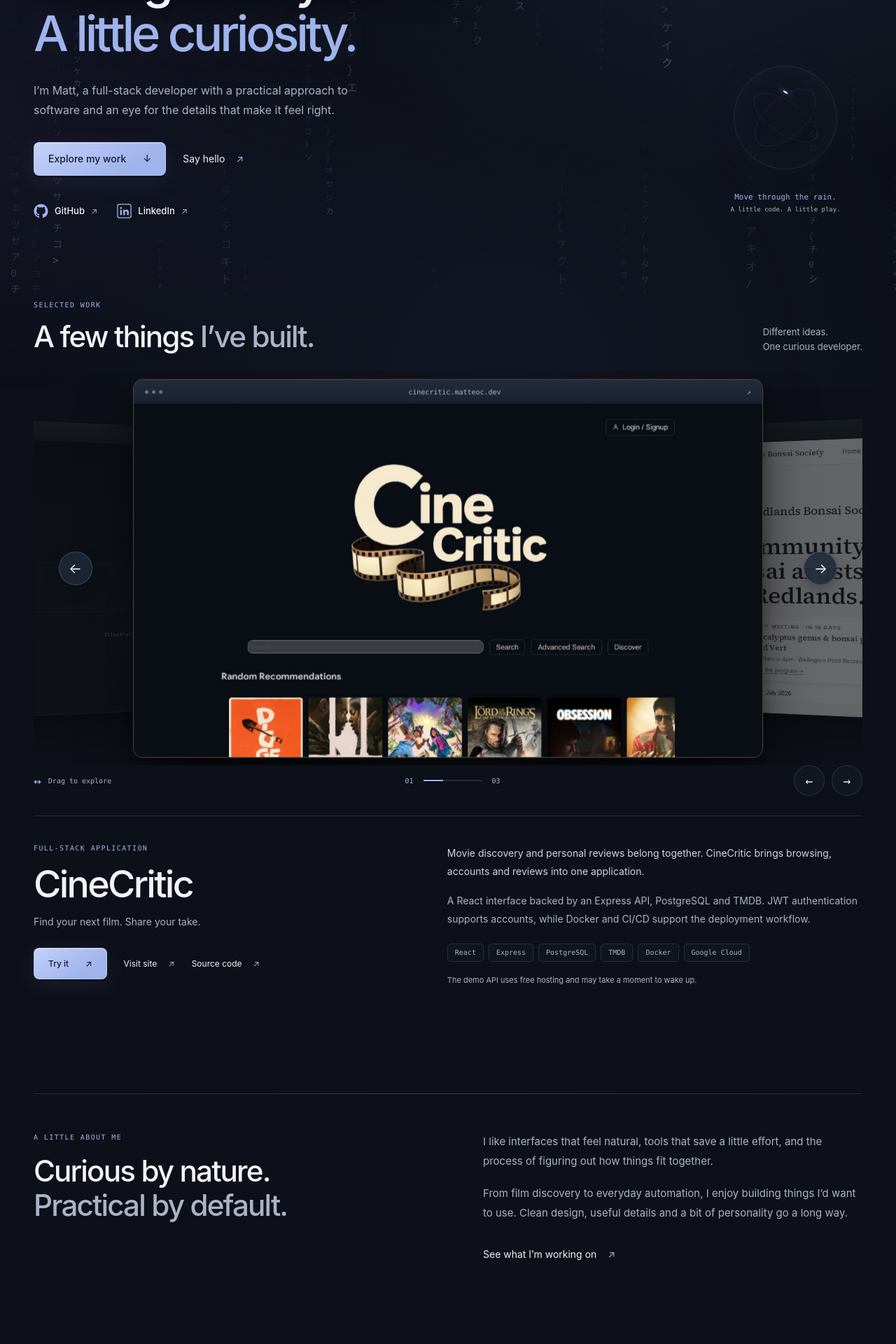
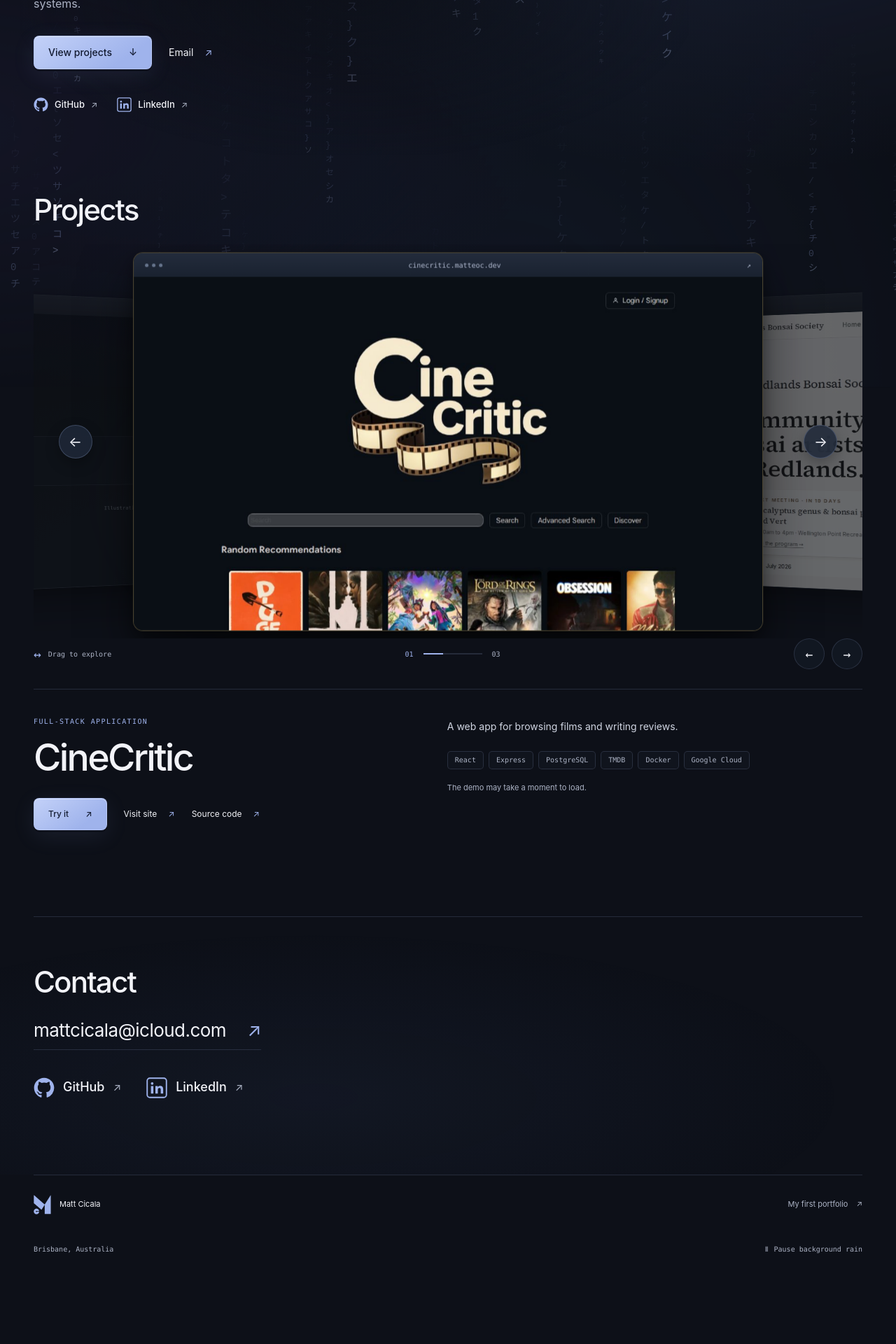
Before and after one commit to vetematts/Portfolio, a Next.js app: page / in a window 1280 px wide. Shown: the part 380-2300 px from the top of the page at 70% size. After the commit the page ends 2207 px from the top, so only its background shows below. Built offline with nearby package versions, Linux system fonts and the light colour scheme.

Commit message:
Simplify page text and remove repeated taglines

```diff
--- a/src/app/globals.css
+++ b/src/app/globals.css
@@ -261,10 +261,6 @@
   line-height: 1.08;
   text-shadow: 0 4px 30px #080b16b3;
 }
-h1 > span {
-  color: var(--accent);
-  text-shadow: 0 0 45px #9fb3ec24;
-}
 .hero-description {
   max-width: 490px;
   margin-top: 29px;
@@ -283,9 +279,8 @@
   display: flex;
   flex-direction: column;
   align-items: center;
-  justify-content: space-between;
+  justify-content: flex-start;
   align-self: stretch;
-  gap: 48px;
   padding-top: 48px;
 }
 .hero-name-prompt {
@@ -418,61 +413,15 @@
     opacity: 0;
   }
 }
-.hero-atmosphere-note {
-  display: flex;
-  flex-direction: column;
-  align-items: center;
-  gap: 30px;
-  padding-bottom: 16px;
-  color: var(--accent);
-  font: 11px/1.8 var(--font-mono);
-  text-align: center;
-}
-.hero-atmosphere-note small {
-  display: block;
-  font-size: 9px;
-  color: var(--muted);
-}
-.ambient-orbit {
-  display: block;
-  position: relative;
-  width: 148px;
-  height: 148px;
-  border-radius: 50%;
-  border: 1px solid #9fb3ec24;
-  box-shadow:
-    inset 0 0 50px #9fb3ec0b,
-    0 0 60px #9fb3ec08;
-  animation: orbit-spin 24s linear infinite;
-}
-.ambient-orbit i {
-  position: absolute;
-  inset: 20px;
-  border: 1px solid #9fb3ec20;
-  border-radius: 50%;
-  transform: rotateX(60deg) rotateY(30deg);
-}
-.ambient-orbit i:nth-child(2) {
-  transform: rotateX(-50deg) rotateY(35deg);
-}
-.ambient-orbit i:nth-child(3) {
-  inset: -3px;
-  border: 0;
-  background: radial-gradient(circle at 50% 2%, #cbd8ff 0 3px, transparent 4px);
-  filter: drop-shadow(0 0 7px #9fb3ec);
-}
 h2 {
   font-size: clamp(30px, 3.3vw, 44px);
   font-weight: 500;
   line-height: 1.15;
   letter-spacing: -0.045em;
 }
-h2 > span {
-  color: var(--muted);
-}
 .work-section {
   max-width: 1400px;
-  padding-bottom: 115px;
+  padding-bottom: 85px;
 }
 .section-heading {
   display: flex;
@@ -484,11 +433,7 @@
   margin-inline: auto;
 }
 .section-heading h2 {
-  margin-top: 14px;
-}
-.section-heading > p {
-  font-size: 13px;
-  color: var(--muted);
+  margin-top: 0;
 }
 .project-carousel {
   --project-glow: 154, 134, 83;
@@ -719,10 +664,6 @@
   letter-spacing: -0.05em;
   margin-block: 10px;
 }
-.project-tagline {
-  font-size: 14px;
-  color: var(--muted);
-}
 .project-links {
   display: flex;
   flex-wrap: wrap;
@@ -870,10 +811,6 @@
   font-size: 14px;
   line-height: 1.85;
 }
-.carousel-project-copy > p + p {
-  color: var(--muted);
-  margin-top: 16px;
-}
 .stack-list {
   display: flex;
   flex-wrap: wrap;
@@ -1031,36 +968,6 @@
   font-size: 9px;
   color: #8997ae;
 }
-.about-section {
-  display: grid;
-  grid-template-columns: 1fr 1fr;
-  gap: 100px;
-  padding-block: 55px 110px;
-  position: relative;
-}
-.about-section::before {
-  content: "";
-  position: absolute;
-  top: 0;
-  left: 48px;
-  right: 48px;
-  height: 1px;
-  background: linear-gradient(90deg, var(--line), #9fb3ec40, var(--line));
-}
-.about-section h2 {
-  margin-top: 17px;
-}
-.about-copy > p {
-  color: var(--muted);
-  font-size: 15px;
-  line-height: 1.85;
-}
-.about-copy > p + p {
-  margin-top: 18px;
-}
-.about-copy .text-link {
-  margin-top: 24px;
-}
 .contact-section {
   position: relative;
   padding-block: 70px 100px;
@@ -1082,16 +989,7 @@
   pointer-events: none;
 }
 .contact-section h2 {
-  margin-top: 17px;
-  font-size: clamp(44px, 5.4vw, 68px);
-}
-.contact-section h2 span {
-  color: var(--accent);
-}
-.contact-section > p:not(.eyebrow) {
-  color: var(--muted);
-  font-size: 14px;
-  margin-top: 24px;
+  margin-top: 0;
 }
 .contact-email {
   display: inline-flex;
@@ -1222,11 +1120,6 @@
     transform: translate(-3%, 4%) scale(1.06);
   }
 }
-@keyframes orbit-spin {
-  to {
-    transform: rotate(360deg);
-  }
-}
 @keyframes story-arrive {
   from {
     opacity: 0;
@@ -1257,19 +1150,9 @@
   .hero-description {
     font-size: 15px;
   }
-  .ambient-orbit {
-    width: 110px;
-    height: 110px;
-  }
-  .hero-atmosphere-note {
-    font-size: 9px;
-  }
   .hero-name-prompt {
     font-size: 32px;
   }
-  .hero-atmosphere-note small {
-    font-size: 8px;
-  }
   .carousel-story {
     gap: 40px;
   }
@@ -1288,11 +1171,7 @@
   .terminal-actions {
     margin-top: 16px;
   }
-  .about-section {
-    gap: 50px;
-  }
-  .contact-section::before,
-  .about-section::before {
+  .contact-section::before {
     left: 32px;
     right: 32px;
   }
@@ -1340,35 +1219,9 @@
   .hero-name-prompt {
     font-size: 18px;
   }
-  .hero-atmosphere-note {
-    display: none;
-  }
-  .hero-atmosphere-note small {
-    display: none;
-  }
-  .ambient-orbit {
-    width: 20px;
-    height: 20px;
-  }
-  .ambient-orbit i {
-    inset: 3px;
-  }
-  .ambient-orbit i:nth-child(3) {
-    background: radial-gradient(
-      circle at 50% 5%,
-      #cbd8ff 0 1px,
-      transparent 2px
-    );
-  }
   .section-heading {
     display: block;
     padding-bottom: 10px;
-  }
-  .section-heading > p {
-    display: none;
-  }
-  .desktop-break {
-    display: none;
   }
   .work-section {
     padding-inline: 0;
@@ -1437,9 +1290,6 @@
   .carousel-project-title h3 {
     font-size: 36px;
   }
-  .project-tagline {
-    font-size: 13px;
-  }
   .project-links {
     margin-top: 20px;
   }
@@ -1501,19 +1351,10 @@
     font-size: 8px;
     max-width: 100px;
   }
-  .about-section {
-    grid-template-columns: 1fr;
-    gap: 28px;
-    padding-block: 40px 65px;
-  }
-  .about-copy > p {
-    font-size: 14px;
-  }
   .contact-section {
     padding-block: 55px 65px;
   }
-  .contact-section::before,
-  .about-section::before {
+  .contact-section::before {
     left: 24px;
     right: 24px;
   }
@@ -1589,8 +1430,7 @@
   .terminal-result p {
     font-size: 7px;
   }
-  .contact-section::before,
-  .about-section::before {
+  .contact-section::before {
     left: 20px;
     right: 20px;
   }
@@ -1618,7 +1458,4 @@
   .carousel-slide.is-active {
     transform: translate(-50%, -50%) translateX(var(--drag-x));
   }
-  .hero-atmosphere-note {
-    display: none;
-  }
-}
+}
--- a/src/app/layout.tsx
+++ b/src/app/layout.tsx
@@ -2,13 +2,14 @@
 import "./globals.css";
 
 export const metadata: Metadata = {
-  title: "Matt Cicala — Full-stack developer",
+  title: "Matt Cicala — Web developer",
   description:
-    "Brisbane-based full-stack developer building clear interfaces and practical systems. Explore CineCritic, Redlands Bonsai and Plex Toolkit.",
+    "Web developer drawn to simple interfaces and thoughtful systems. Based in Brisbane, Australia.",
   icons: { icon: "/icon.png" },
   openGraph: {
-    title: "Matt Cicala — Full-stack developer",
-    description: "Clear interfaces. Thoughtful systems. Useful software.",
+    title: "Matt Cicala — Web developer",
+    description:
+      "Web developer drawn to simple interfaces and thoughtful systems.",
     type: "website",
     locale: "en_AU",
   },
--- a/src/app/page.tsx
+++ b/src/app/page.tsx
@@ -24,12 +24,11 @@
             loading="eager"
           />
           <span>
-            Matt Cicala<span className="brand-role">Full-stack developer</span>
+            Matt Cicala<span className="brand-role">Web developer</span>
           </span>
         </a>
         <nav aria-label="Main navigation">
-          <a href="#work">Work</a>
-          <a href="#about">About</a>
+          <a href="#work">Projects</a>
           <a href="#contact">
             Contact <span aria-hidden="true">↗</span>
           </a>
@@ -42,40 +41,22 @@
               <span aria-hidden="true" />
               BRISBANE, AUSTRALIA
             </p>
-            <h1 id="intro-heading">
-              Clear interfaces.
-              <br />
-              Thoughtful systems.
-              <br />
-              <span>A little curiosity.</span>
-            </h1>
+            <h1 id="intro-heading">Matt Cicala</h1>
             <p className="hero-description">
-              I’m Matt, a full-stack developer with a practical approach to
-              software and an eye for the details that make it feel right.
+              Web developer drawn to simple interfaces and thoughtful systems.
             </p>
             <div className="hero-actions">
               <a className="button primary" href="#work">
-                Explore my work <span aria-hidden="true">↓</span>
+                View projects <span aria-hidden="true">↓</span>
               </a>
               <a className="text-link" href="mailto:mattcicala@icloud.com">
-                Say hello <span aria-hidden="true">↗</span>
+                Email <span aria-hidden="true">↗</span>
               </a>
             </div>
             <SocialLinks variant="compact" />
           </div>
           <div className="hero-signal">
             <HeroNamePrompt />
-            <div className="hero-atmosphere-note" aria-hidden="true">
-              <span className="ambient-orbit">
-                <i />
-                <i />
-                <i />
-              </span>
-              <span>
-                Move through the rain.
-                <small>A little code. A little play.</small>
-              </span>
-            </div>
           </div>
         </section>
         <section
@@ -84,70 +65,16 @@
           aria-labelledby="work-heading"
         >
           <div className="section-heading">
-            <div>
-              <p className="eyebrow">SELECTED WORK</p>
-              <h2 id="work-heading">
-                A few things <span>I’ve built.</span>
-              </h2>
-            </div>
-            <p>
-              Different ideas.
-              <br />
-              One curious developer.
-            </p>
+            <h2 id="work-heading">Projects</h2>
           </div>
           <ProjectCarousel />
-        </section>
-        <section
-          className="about-section page-width"
-          id="about"
-          aria-labelledby="about-heading"
-        >
-          <div>
-            <p className="eyebrow">A LITTLE ABOUT ME</p>
-            <h2 id="about-heading">
-              Curious by nature.
-              <br />
-              <span>Practical by default.</span>
-            </h2>
-          </div>
-          <div className="about-copy">
-            <p>
-              I like interfaces that feel natural, tools that save a little
-              effort, and the process of figuring out how things fit together.
-            </p>
-            <p>
-              From film discovery to everyday automation, I enjoy building
-              things I’d want to use. Clean design, useful details and a bit of
-              personality go a long way.
-            </p>
-            <a
-              className="text-link"
-              href="https://github.com/vetematts"
-              target="_blank"
-              rel="noreferrer"
-            >
-              See what I’m working on <span aria-hidden="true">↗</span>
-              <span className="sr-only"> (GitHub, opens in a new tab)</span>
-            </a>
-          </div>
         </section>
         <section
           className="contact-section page-width"
           id="contact"
           aria-labelledby="contact-heading"
         >
-          <p className="eyebrow">LET’S CONNECT</p>
-          <h2 id="contact-heading">
-            Have something
-            <br />
-            <span>in mind?</span>
-          </h2>
-          <p>
-            I’m looking for opportunities to build useful software
-            <br className="desktop-break" /> with people who care about the
-            details.
-          </p>
+          <h2 id="contact-heading">Contact</h2>
           <a className="contact-email" href="mailto:mattcicala@icloud.com">
             mattcicala@icloud.com <span aria-hidden="true">↗</span>
           </a>
@@ -175,7 +102,7 @@
           </a>
         </div>
         <div className="footer-bottom">
-          <span>Made in Brisbane.</span>
+          <span>Brisbane, Australia</span>
           <BackgroundRain />
         </div>
       </footer>
--- a/src/components/ProjectCarousel.tsx
+++ b/src/components/ProjectCarousel.tsx
@@ -68,9 +68,7 @@
           <div>
             <strong>Alien Collection</strong>
             <p>
-              {step === 4
-                ? "Alien (1979) · Aliens (1986)"
-                : "A little less manual work."}
+              {step === 4 ? "Alien (1979) · Aliens (1986)" : "Ready to run."}
             </p>
           </div>
           <span className="result-check" aria-hidden="true">
@@ -324,7 +322,6 @@
         <div className="carousel-project-title">
           <p className="eyebrow">{project.category.toUpperCase()}</p>
           <h3>{project.name}</h3>
-          <p className="project-tagline">{project.line}</p>
           <div className="project-links">
             <LiveProjectPreview project={project} />
             {project.url && (
@@ -353,7 +350,6 @@
         </div>
         <div className="carousel-project-copy">
           <p>{project.problem}</p>
-          <p>{project.approach}</p>
           <ul
             className="stack-list"
             aria-label={`${project.name} technologies`}
--- a/src/data/projects.ts
+++ b/src/data/projects.ts
@@ -3,7 +3,6 @@
   number: string;
   name: string;
   category: string;
-  line: string;
   image?: string;
   imageAlt?: string;
   url?: string;
@@ -23,7 +22,6 @@
     number: "01",
     name: "CineCritic",
     category: "Full-stack application",
-    line: "Find your next film. Share your take.",
     image: "/projects/cinecritic.jpg",
     imageAlt:
       "CineCritic homepage with a dark interface and rows of movie posters",
@@ -31,8 +29,7 @@
     previewUrl: "https://cinecritic-fawn.vercel.app",
     source: "https://github.com/vetematts/CineCritic",
     stack: ["React", "Express", "PostgreSQL", "TMDB", "Docker", "Google Cloud"],
-    problem:
-      "Movie discovery and personal reviews belong together. CineCritic brings browsing, accounts and reviews into one application.",
+    problem: "A web app for browsing films and writing reviews.",
     approach:
       "A React interface backed by an Express API, PostgreSQL and TMDB. JWT authentication supports accounts, while Docker and CI/CD support the deployment workflow.",
     decisions: [
@@ -66,14 +63,13 @@
           "PostgreSQL stores accounts and reviews. TMDB supplies the movie information used for discovery.",
       },
     ],
-    note: "The demo API uses free hosting and may take a moment to wake up.",
+    note: "The demo may take a moment to load.",
   },
   {
     id: "redlands-bonsai",
     number: "02",
     name: "Redlands Bonsai",
     category: "Community website",
-    line: "A clearer home for a growing community.",
     image: "/projects/bonsai.jpg",
     imageAlt:
       "Redlands Bonsai Society website with a warm cream layout, bonsai photography and event information",
@@ -87,7 +83,7 @@
       "Transactional email",
     ],
     problem:
-      "A volunteer-run bonsai club needed a responsive replacement for its legacy website, with useful information for members and visitors.",
+      "A website for Redlands Bonsai Society, with events, newsletters and membership information.",
     approach:
       "A Next.js and TypeScript site with file-driven content, date-aware events, newsletters, calendar subscriptions and forms backed by API routes and transactional email.",
     decisions: [
@@ -127,11 +123,10 @@
     number: "03",
     name: "Plex Toolkit",
     category: "Python automation",
-    line: "Less repetition. A better organised library.",
     source: "https://github.com/vetematts/PlexToolkit",
     stack: ["Python", "Plex API", "CLI", "Testing", "Linting"],
     problem:
-      "Building movie collections and keeping metadata and artwork consistent can become repetitive manual work.",
+      "A Python toolkit for managing Plex collections, metadata and artwork.",
     approach:
       "A Python CLI that automates collection building, metadata matching and artwork standardisation, organised into reusable service modules with testing and linting workflows.",
     decisions: [
```
Also changed, not shown: 1 other file (tests, documents, lock files or other folders).
